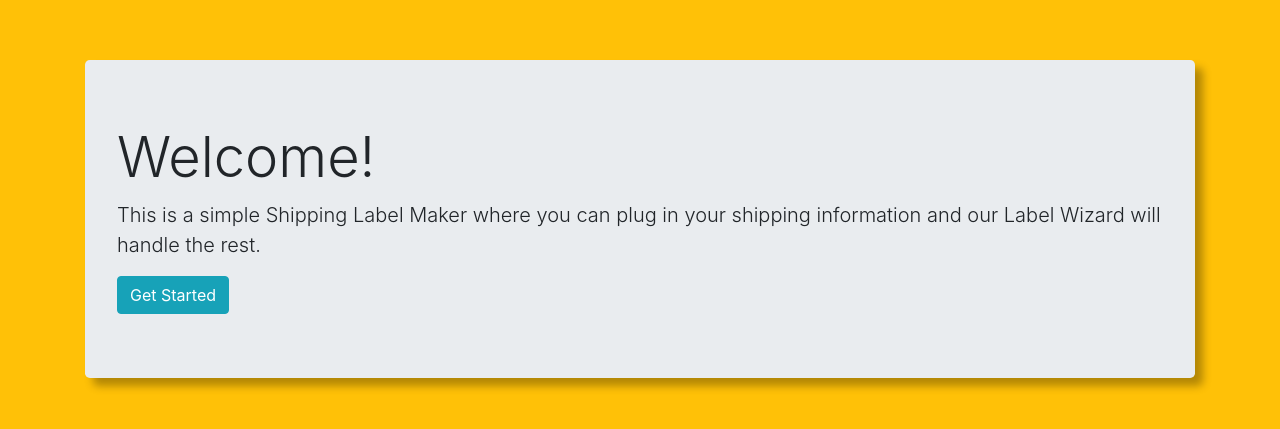
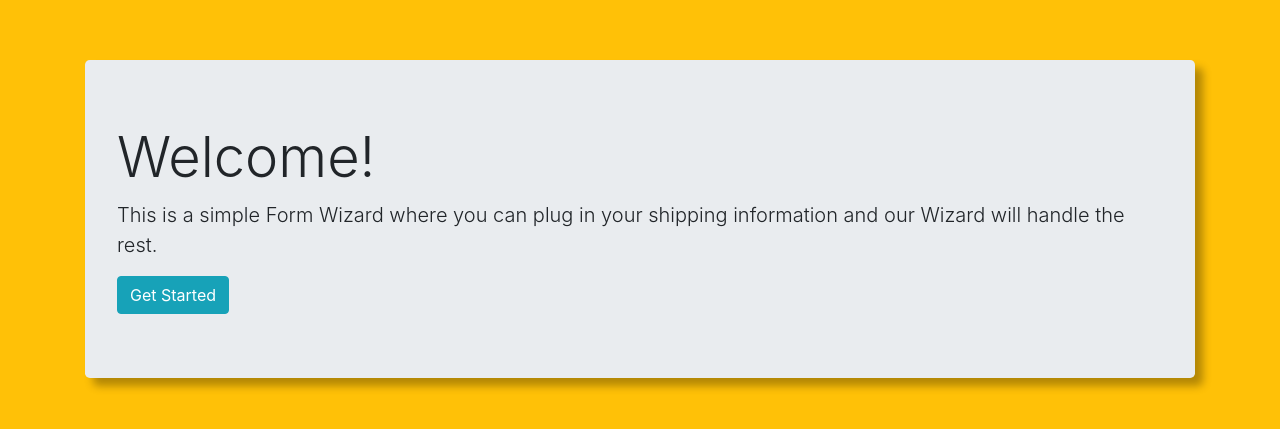
Before and after one commit to andventuree/form-wizard, a React (Create React App) app: page / in a window 1280 px wide. Shown: the part 165-594 px from the top of the page. Built offline with nearby package versions, Linux system fonts and the light colour scheme.

Commit message:
updated pictures and readme

```diff
--- a/src/core/components/welcome-prompt.js
+++ b/src/core/components/welcome-prompt.js
@@ -6,8 +6,8 @@ const WelcomePrompt = ({ handleClick }) => {
     <div className="jumbotron welcome">
       <h1 className="display-4">Welcome!</h1>
       <p className="lead">
-        This is a simple Shipping Label Maker where you can plug in your
-        shipping information and our Label Wizard will handle the rest.
+        This is a simple Form Wizard where you can plug in your shipping
+        information and our Wizard will handle the rest.
       </p>
       <button className="btn btn-info" onClick={handleClick}>
         Get Started
```
Also changed, not shown: public/img/Welcome.png, 1 other file (tests, documents, lock files or other folders).
